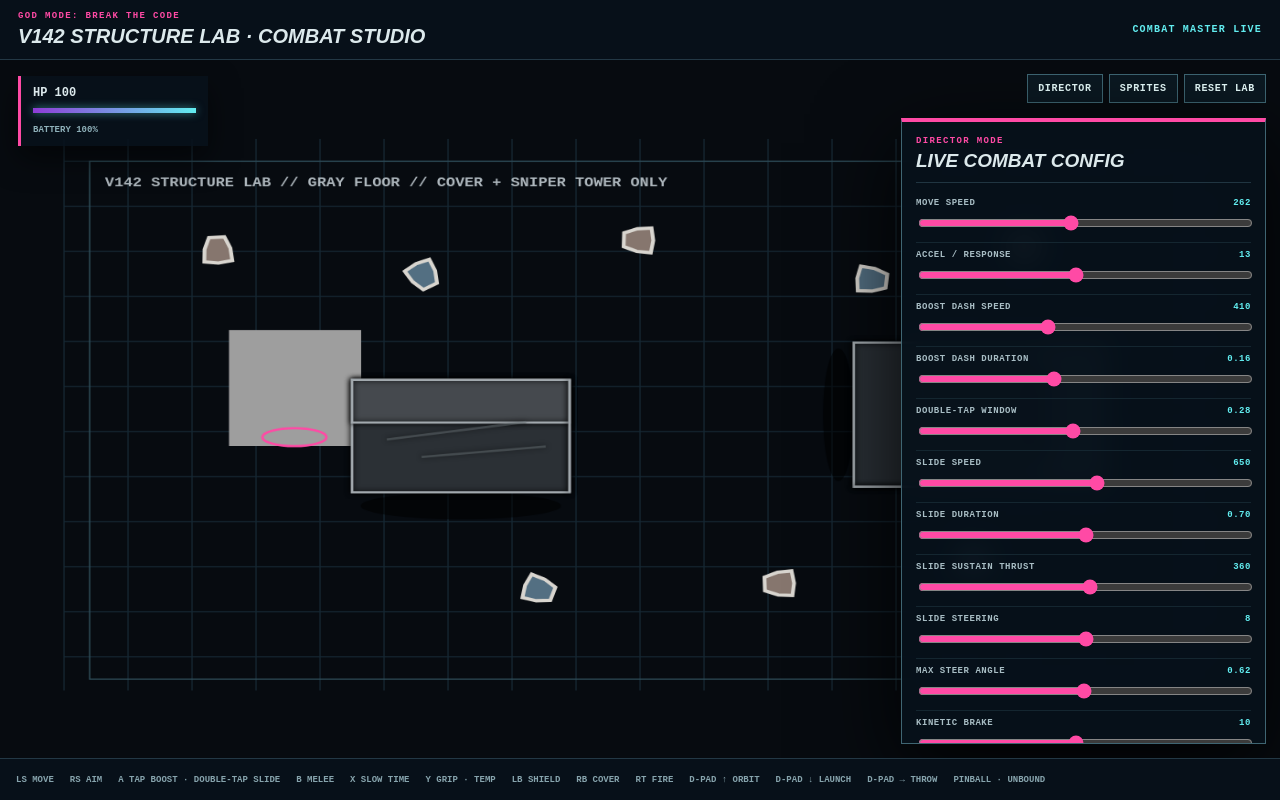
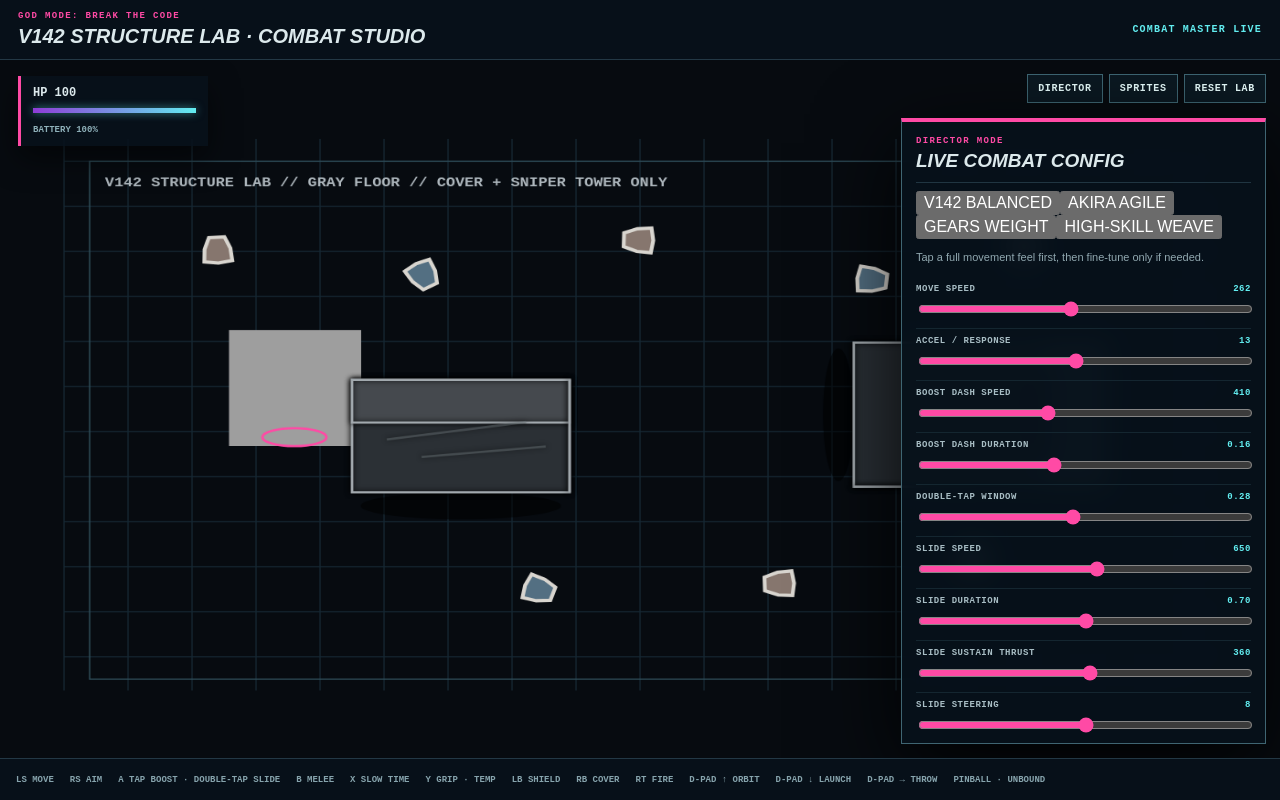
Before and after one commit to leslieadamsisrh-commits/god-mode-break-the-code2, a Next.js app: page / in a window 1280 px wide. Both pictures are taken after a click on the button "DIRECTOR". Built offline with nearby package versions, Linux system fonts and the light colour scheme.

Commit message:
Add four one-tap GOD MODE movement presets

```diff
--- a/app/Game.tsx
+++ b/app/Game.tsx
@@ -51,9 +51,19 @@ i.throwMatter||=pad.buttons[15]?.pressed;
   <footer><span>LS MOVE</span><span>RS AIM</span><span>A TAP BOOST · DOUBLE-TAP SLIDE</span><span>B MELEE</span><span>X SLOW TIME</span><span>Y GRIP · TEMP</span><span>LB SHIELD</span><span>RB COVER</span><span>RT FIRE</span><span>D-PAD ↑ ORBIT</span><span>D-PAD ↓ LAUNCH</span><span>D-PAD → THROW</span><span>PINBALL · UNBOUND</span></footer>
  </main>
 }
+const MOVEMENT_PRESETS:Record<string,Partial<Config>>={
+ "V142 BALANCED":{dashSpeed:410,dashDuration:.16,doubleTapWindow:.28,slideSpeed:650,slideDuration:.70,slideSustain:360,slideSteer:7.5,slideSteerAngle:.62,slideBrake:9.5,slideCancelSpeed:150},
+ "AKIRA AGILE":{dashSpeed:500,dashDuration:.13,doubleTapWindow:.30,slideSpeed:690,slideDuration:.62,slideSustain:500,slideSteer:10.5,slideSteerAngle:.78,slideBrake:13.5,slideCancelSpeed:185},
+ "GEARS WEIGHT":{dashSpeed:350,dashDuration:.18,doubleTapWindow:.26,slideSpeed:610,slideDuration:.82,slideSustain:260,slideSteer:4.5,slideSteerAngle:.42,slideBrake:6.5,slideCancelSpeed:115},
+ "HIGH-SKILL WEAVE":{dashSpeed:455,dashDuration:.11,doubleTapWindow:.23,slideSpeed:720,slideDuration:.66,slideSustain:560,slideSteer:12.5,slideSteerAngle:.68,slideBrake:15.5,slideCancelSpeed:205}
+};
 function Director({cfg,patch,save,load,note}:{cfg:Config;patch:(k:keyof Config,v:number)=>void;save:()=>void;load:()=>void;note:string}){const rows:[keyof Config,string,number,number,number][]=[
  ["moveSpeed","MOVE SPEED",180,360,1],["response","ACCEL / RESPONSE",5,22,.5],["dashSpeed","BOOST DASH SPEED",280,620,5],["dashDuration","BOOST DASH DURATION",.08,.28,.01],["doubleTapWindow","DOUBLE-TAP WINDOW",.16,.42,.01],["slideSpeed","SLIDE SPEED",420,850,5],["slideDuration","SLIDE DURATION",.35,1.05,.01],["slideSustain","SLIDE SUSTAIN THRUST",0,700,10],["slideSteer","SLIDE STEERING",1,14,.25],["slideSteerAngle","MAX STEER ANGLE",.20,1.05,.01],["slideBrake","KINETIC BRAKE",2,18,.25],["slideCancelSpeed","STAND-UP SPEED",70,260,5],["shotCadence","SHOT CADENCE",.18,.8,.01],["shotSpread","SHOT SPREAD",.01,.09,.002],["shotDamage","PELLET DAMAGE",2,24,1],["throwForce","MATTER THROW",350,1100,10],["pinballSpeed","PINBALL SPEED",500,1200,10],["spriteScale","JADE SCALE",.55,1.25,.01],["cameraZoom","CAMERA ZOOM",.8,1.35,.01]];
- return <aside className="director"><div className="panelTitle"><span>DIRECTOR MODE</span><b>LIVE COMBAT CONFIG</b></div>{rows.map(([k,l,min,max,step])=><label key={k}><span>{l}<output>{Number(cfg[k]).toFixed(step<.1?2:0)}</output></span><input type="range" min={min} max={max} step={step} value={cfg[k]} onChange={e=>patch(k,Number(e.target.value))}/></label>)}<div className="actions"><button onClick={save}>SAVE PRESET</button><button onClick={load}>LOAD PRESET</button></div>{note&&<em>{note}</em>}<p>These values update the authoritative solo simulation live. No rebuild required.</p></aside>}
+ const applyPreset=async(name:string)=>{for(const [k,v] of Object.entries(MOVEMENT_PRESETS[name]||{}))await patch(k as keyof Config,Number(v))};
+ return <aside className="director"><div className="panelTitle"><span>DIRECTOR MODE</span><b>LIVE COMBAT CONFIG</b></div>
+ <div className="presetGrid">{Object.keys(MOVEMENT_PRESETS).map(name=><button key={name} onClick={()=>applyPreset(name)}>{name}</button>)}</div>
+ <p className="presetHint">Tap a full movement feel first, then fine-tune only if needed.</p>
+ {rows.map(([k,l,min,max,step])=><label key={k}><span>{l}<output>{Number(cfg[k]).toFixed(step<.1?2:0)}</output></span><input type="range" min={min} max={max} step={step} value={cfg[k]} onChange={e=>patch(k,Number(e.target.value))}/></label>)}<div className="actions"><button onClick={save}>SAVE PRESET</button><button onClick={load}>LOAD PRESET</button></div>{note&&<em>{note}</em>}<p>These values update the authoritative solo simulation live. No rebuild required.</p></aside>}
 function SpriteInspector({s}:{s:any}){const p=s?.players?.[0]||{},speed=Math.hypot(p.vx||0,p.vy||0),family=p.coverId?"cover":p.slide>0||p.dash>0||p.pinball>0||p.knock>.32||p.exit?"slide":speed>34?"run":"ready",angle=family==="slide"?p.slideFacing:family==="run"&&speed>55?Math.atan2(p.vy,p.vx):p.aim||0,dir=((Math.round(angle/(Math.PI*2)*24)%24)+24)%24,state=p.exit?"EDGE-DASH":p.coverId?(p.peek?(p.peekEdge?"CORNER PEEK":"PEEK"):"BRACED"):p.slide>0?"SLIDE":p.dash>0?"BOOST DASH":family.toUpperCase();return <aside className="spritePanel"><div className="panelTitle"><span>SPRITE WORKSHOP</span><b>RUNTIME INSPECTOR</b></div><dl><dt>STATE</dt><dd>{state}</dd><dt>DIRECTION</dt><dd>d{String(dir).padStart(2,"0")} · {Math.round(dir*15)}°</dd><dt>SPRITE</dt><dd>{family}-d{String(dir).padStart(2,"0")}.webp</dd><dt>SPEED</dt><dd>{Math.round(speed)}</dd><dt>COVER</dt><dd>{p.coverId||"FREE"}</dd><dt>STATUS</dt><dd>APPROVED RUNTIME</dd></dl><p>Slide into a cover face to attach. Move along it to shimmy. Aim around/outside the cover to peek. Press Slide + direction at an edge to kick or wrap around it.</p></aside>}
 function draw(canvas:HTMLCanvasElement|null,s:any,received:number){if(!canvas)return;const g=canvas.getContext("2d")!,sx=canvas.width/1000,sy=canvas.height/620;g.setTransform(sx,0,0,sy,0,0);g.fillStyle="#070b10";g.fillRect(0,0,1000,620);g.strokeStyle="#162733";g.lineWidth=1;for(let x=50;x<1000;x+=50){g.beginPath();g.moveTo(x,70);g.lineTo(x,560);g.stroke()}for(let y=90;y<570;y+=40){g.beginPath();g.moveTo(50,y);g.lineTo(950,y);g.stroke()}g.strokeStyle="#31505c";g.strokeRect(70,90,860,460);g.fillStyle="#aeb7bd";g.font="700 12px monospace";g.fillText("V142 STRUCTURE LAB // GRAY FLOOR // COVER + SNIPER TOWER ONLY",82,112);if(!s)return;
  const lag=Math.min(.055,(performance.now()-received)/1000),cfg=s.config||DEFAULT,p=s.players[0],local={...p,x:p.x+(p.vx||0)*lag,y:p.y+(p.vy||0)*lag};
```
